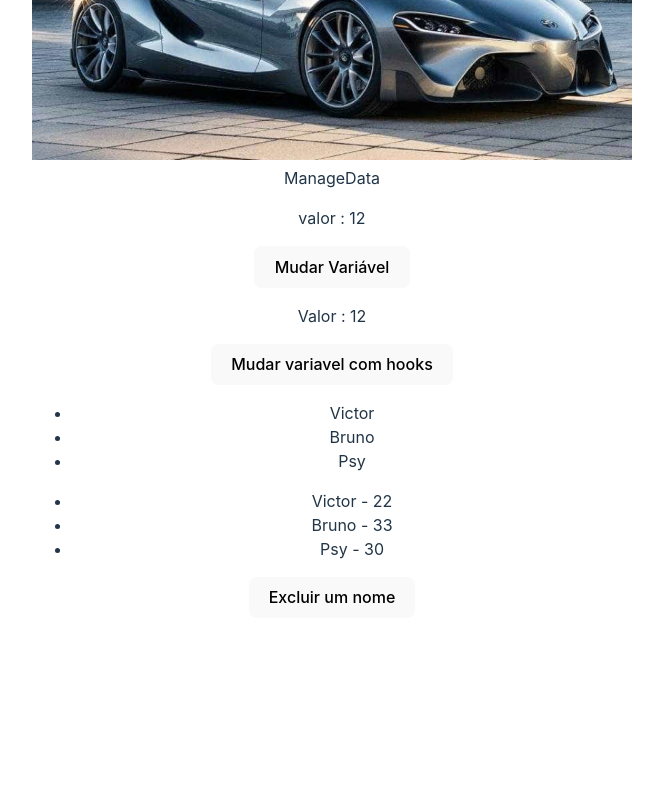
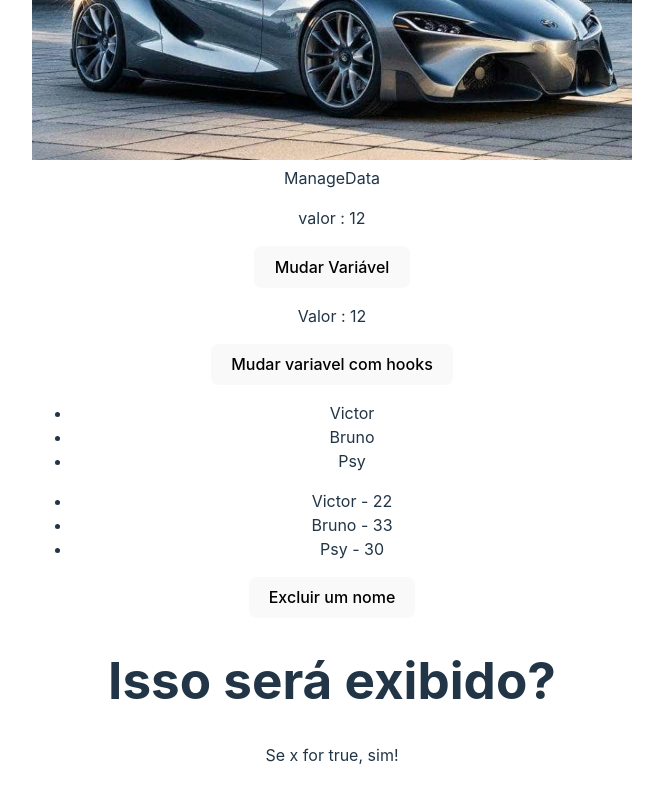
Before and after one commit to victor-morbeck/learning-react, a React (Vite) app: page / in a window 1280 px wide. Shown: the part 334-1134 px from the top of the page, without its empty margins (308-971 px from the left). Before the commit the page ends 984 px from the top, so only its background shows below. Built offline with nearby package versions, Linux system fonts and the light colour scheme.

Commit message:
Using a simple conditional in a component

```diff
--- a/src/App.jsx
+++ b/src/App.jsx
@@ -4,6 +4,7 @@
 import './App.css'
 import ManageData from './components/ManageData'
 import ListRender from './components/ListRender'
+import { ConditionalRender } from './components/ConditionalRender'
 
 function App() {
 
@@ -13,6 +14,7 @@
     <img src="/carro.jpg" alt="carro esportivo cinza"  width={600}/>
     <ManageData/>
     <ListRender/>
+    <ConditionalRender/>
     </>
   )
 }
--- /dev/null
+++ b/src/components/ConditionalRender.jsx
@@ -0,0 +1,18 @@
+import { useState } from "react"
+
+export const ConditionalRender = () => {
+
+    const [x] = useState(true);
+
+
+
+
+  return (
+    <>
+
+        <h1>Isso será exibido? </h1>
+        {x && <p>Se x for true, sim!</p>}
+
+    </>
+  )
+}
--- a/src/components/ListRender.jsx
+++ b/src/components/ListRender.jsx
@@ -55,13 +55,10 @@
         {id:3, name:"Psy", age:30}
     ]);
     const excludeHandler = () => {
-        const randomNumber = Math.floor(Math.random() * user.length) + 1;
+        const randomNumber = Math.floor(Math.random() * user.length+ 1) ;
         setUser((prevUser) => prevUser.filter((user) => randomNumber !== user.id));
         console.log('randomNumber :>> ', randomNumber);
       };
-
-
-
 
 
   return (
```
Also changed, not shown: 1 other file (tests, documents, lock files or other folders).
